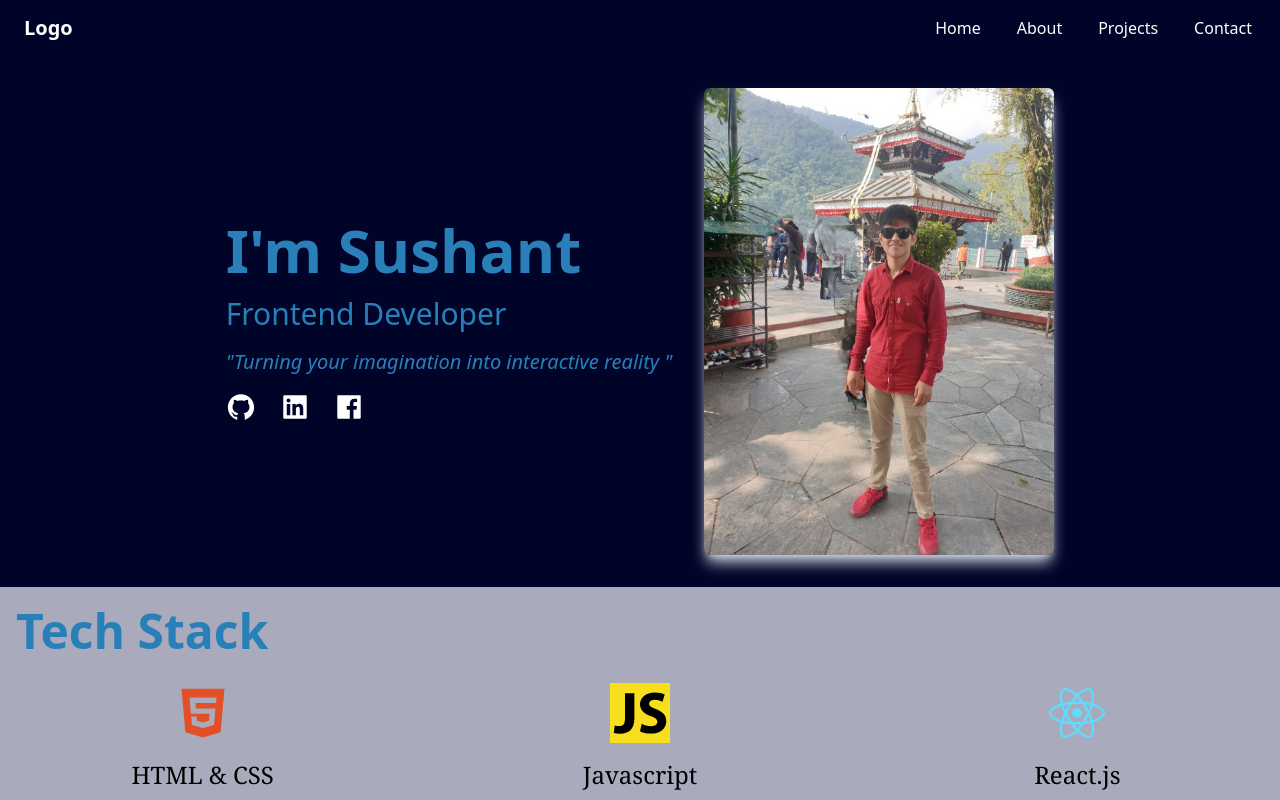
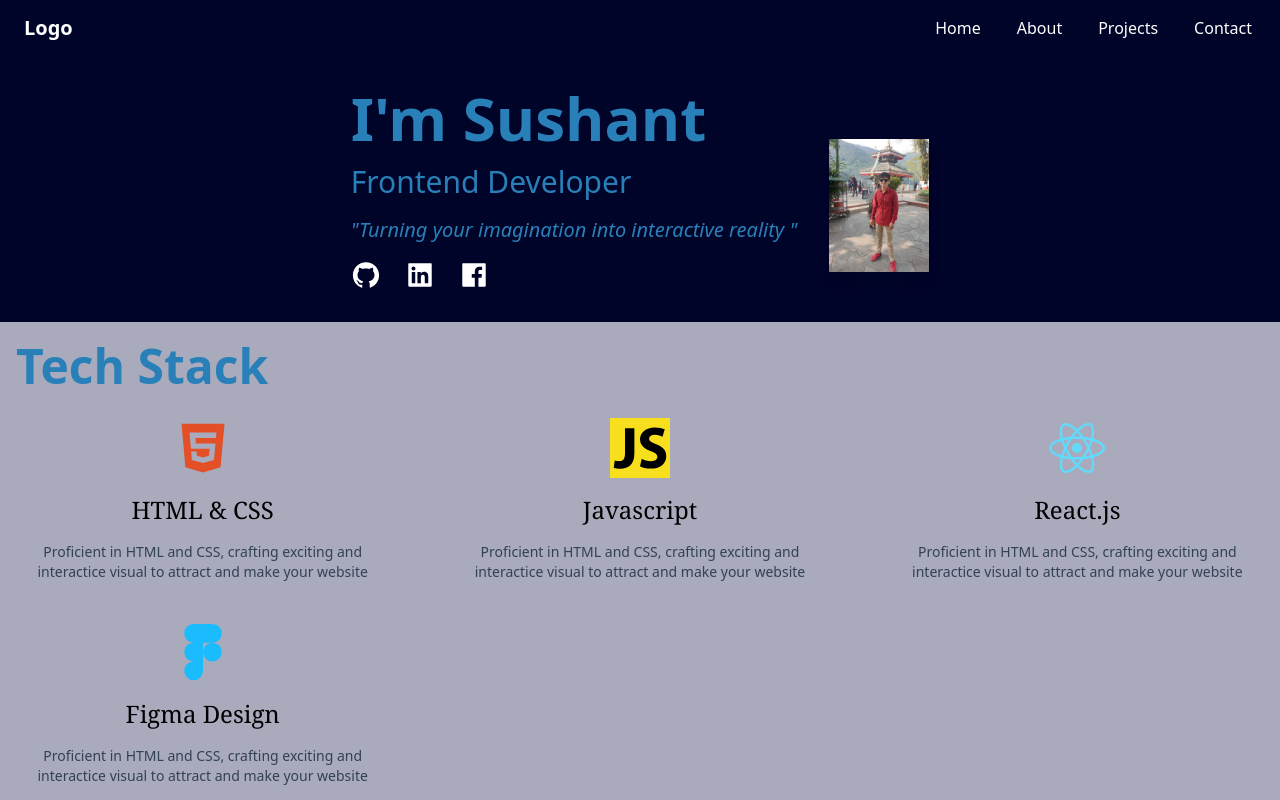
Before and after one commit to Sushant203/Portfolio, a React app: page / in a window 1280 px wide. Shown: the top 800 px of the page. Built offline with nearby package versions, Linux system fonts and the light colour scheme; grey boxes are pictures that could not be loaded; the HTML template or start-up script is replaced by a standard one.

Commit message:
customizing the hero section with framer

```diff
--- a/src/components/pages/Homepage.jsx
+++ b/src/components/pages/Homepage.jsx
@@ -1,50 +1,15 @@
 import { TechData } from "./home/TechData";
-import { AiFillFacebook, AiFillGithub, AiFillLinkedin } from "react-icons/ai";
-import mypic from "../../assets/mypic.jpg";
+
 import About from "./home/About";
 import Projects from "./home/Projects";
-
-import { motion } from "motion/react";
+import Hero from "./home/Hero";
 
 const Homepage = () => {
   return (
     <main className="flex flex-col">
-      {/* Hero section */}
-      <motion.div
-        initial={false}
-        translate=""
-        transition={{ duration: 3 }}
-        className="bg-primary w-full py-8"
-      >
-        <div className="flex flex-col md:flex-row justify-center gap-8 mx-auto items-center">
-          <div className="flex flex-col space-y-4 text-left">
-            <h1 className="text-6xl text-third font-bold">I&apos;m Sushant</h1>
-            <p className="text-3xl text-third">Frontend Developer</p>
-            <p className="text-xl text-third italic">
-              &quot;Turning your imagination into interactive reality &quot;
-            </p>
-            <div className="text-3xl text-white flex gap-6">
-              <a href="#" aria-label="Github">
-                <AiFillGithub />
-              </a>
-              <a href="#" aria-label="LinkedIn">
-                <AiFillLinkedin />
-              </a>
-              <a href="#" aria-label="Facebook">
-                <AiFillFacebook />
-              </a>
-            </div>
-          </div>
-          <img
-            src={mypic}
-            alt="Sushant"
-            height={350}
-            width={350}
-            className="rounded-md shadow-lg shadow-slate-300"
-          />
-        </div>
-      </motion.div>
-      {/* Hero section ends */}
+      <div>
+        <Hero />
+      </div>
 
       <section className="bg-secondary flex flex-col py-3 gap-2">
         <h1 className="text-center sm:text-center lg:text-left text-5xl font-bold py-2 text-third ml-4">
--- /dev/null
+++ b/src/components/pages/home/Hero.jsx
@@ -0,0 +1,63 @@
+import { AiFillFacebook, AiFillGithub, AiFillLinkedin } from "react-icons/ai";
+import mypic from "../../../assets/mypic.jpg";
+
+import { AnimatePresence, motion } from "motion/react";
+
+const Hero = () => {
+  const isShow = true;
+  return (
+    <AnimatePresence>
+      {isShow ? (
+        <motion.div
+          exit={{ opacity: 0 }}
+          initial={{ opacity: 0, scale: 0 }}
+          animate={{ opacity: 1, scale: 1 }}
+          transition={{ duration: 3 }}
+          className="bg-primary w-full py-8"
+        >
+          <div className="flex flex-col md:flex-row justify-center gap-8 mx-auto items-center">
+            <div className="flex flex-col space-y-4 text-left">
+              <h1 className="text-6xl text-third font-bold">
+                I&apos;m Sushant
+              </h1>
+              <p className="text-3xl text-third">Frontend Developer</p>
+              <p className="text-xl text-third italic">
+                &quot;Turning your imagination into interactive reality &quot;
+              </p>
+              <div className="text-3xl text-white flex gap-6">
+                <a href="#" aria-label="Github">
+                  <AiFillGithub />
+                </a>
+                <a href="#" aria-label="LinkedIn">
+                  <AiFillLinkedin />
+                </a>
+                <a href="#" aria-label="Facebook">
+                  <AiFillFacebook />
+                </a>
+              </div>
+            </div>
+            <div
+              style={{
+                width: "100px",
+                height: "100px",
+                backgroundImage: "url('../../../assets/blob.svg')",
+                backgroundSize: "cover",
+                backgroundPosition: "center",
+              }}
+            >
+              <img
+                src={mypic}
+                alt="Sushant"
+                height={350}
+                width={350}
+                className=" shadow-lg  "
+              />
+            </div>
+          </div>
+        </motion.div>
+      ) : null}
+    </AnimatePresence>
+  );
+};
+
+export default Hero;
```
Also changed, not shown: src/assets/blob.svg (added).
